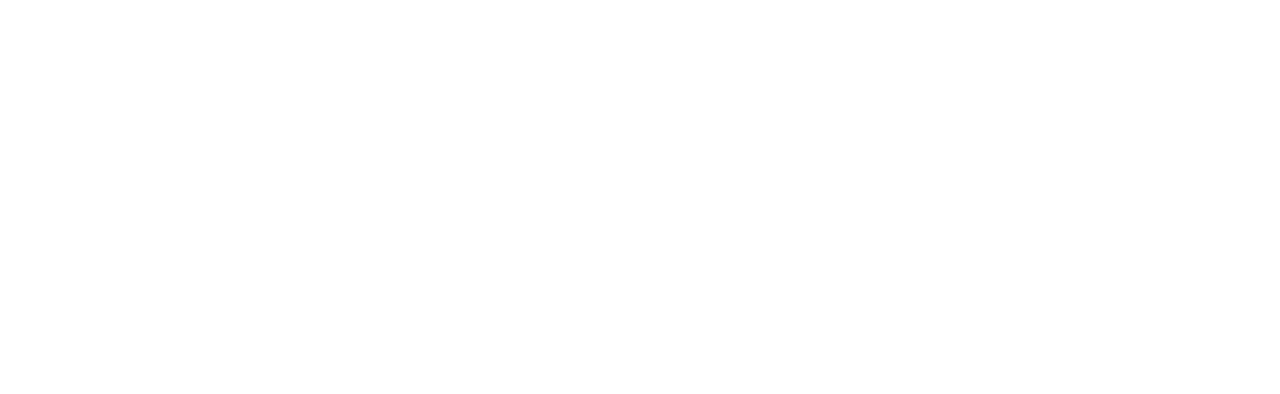
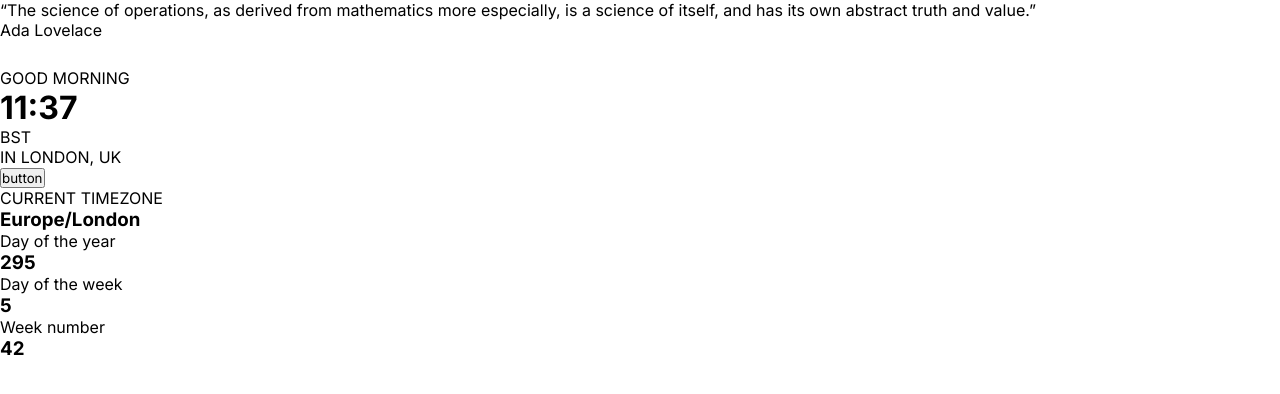
Before and after one commit to Th0rnike/clock-app, a React (Vite) app: page / in a window 1280 px wide. Shown: the top 394 px of the page. Built offline with nearby package versions, Linux system fonts and the light colour scheme.

Commit message:
html structure ready

```diff
--- a/index.html
+++ b/index.html
@@ -4,6 +4,12 @@
     <meta charset="UTF-8" />
     <link rel="icon" type="image/svg+xml" href="/vite.svg" />
     <meta name="viewport" content="width=device-width, initial-scale=1.0" />
+    <link rel="preconnect" href="https://fonts.googleapis.com" />
+    <link rel="preconnect" href="https://fonts.gstatic.com" crossorigin />
+    <link
+      href="https://fonts.googleapis.com/css2?family=Inter:wght@400;700&display=swap"
+      rel="stylesheet"
+    />
     <title>Clock App</title>
   </head>
   <body>
--- a/src/App.tsx
+++ b/src/App.tsx
@@ -1,7 +1,45 @@
 import "./App.css";
+import sunIcon from "../assets/desktop/icon-sun.svg";
 
 function App() {
-  return <></>;
+  return (
+    <div className="App">
+      <div className="quote">
+        <p>
+          “The science of operations, as derived from mathematics more
+          especially, is a science of itself, and has its own abstract truth and
+          value.”
+        </p>
+        <p>Ada Lovelace</p>
+      </div>
+      <div className="time">
+        <img src={sunIcon} alt="" />
+        <p>GOOD MORNING</p>
+        <h1>11:37</h1>
+        <span>BST</span>
+        <p>IN LONDON, UK</p>
+        <button>button</button>
+      </div>
+      <div className="details">
+        <div>
+          <p>CURRENT TIMEZONE</p>
+          <h3>Europe/London</h3>
+        </div>
+        <div>
+          <p>Day of the year</p>
+          <h3>295</h3>
+        </div>
+        <div>
+          <p>Day of the week</p>
+          <h3>5</h3>
+        </div>
+        <div>
+          <p>Week number</p>
+          <h3>42</h3>
+        </div>
+      </div>
+    </div>
+  );
 }
 
 export default App;
--- a/src/index.css
+++ b/src/index.css
@@ -1,3 +1,10 @@
 :root {
 
 }
+
+*{
+    margin: 0;
+    padding: 0;
+    box-sizing: border-box;
+    font-family: 'Inter', sans-serif;
+}
```
